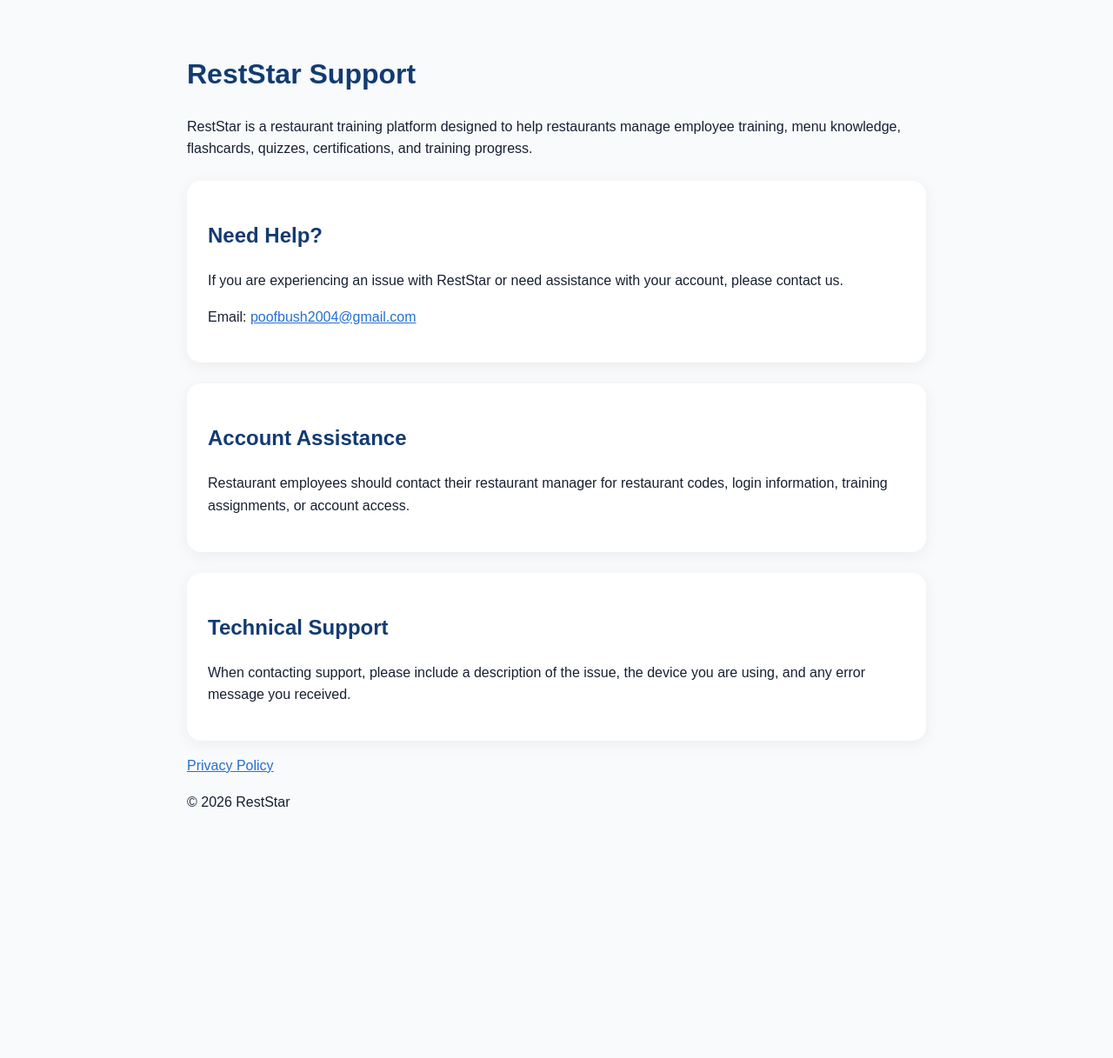
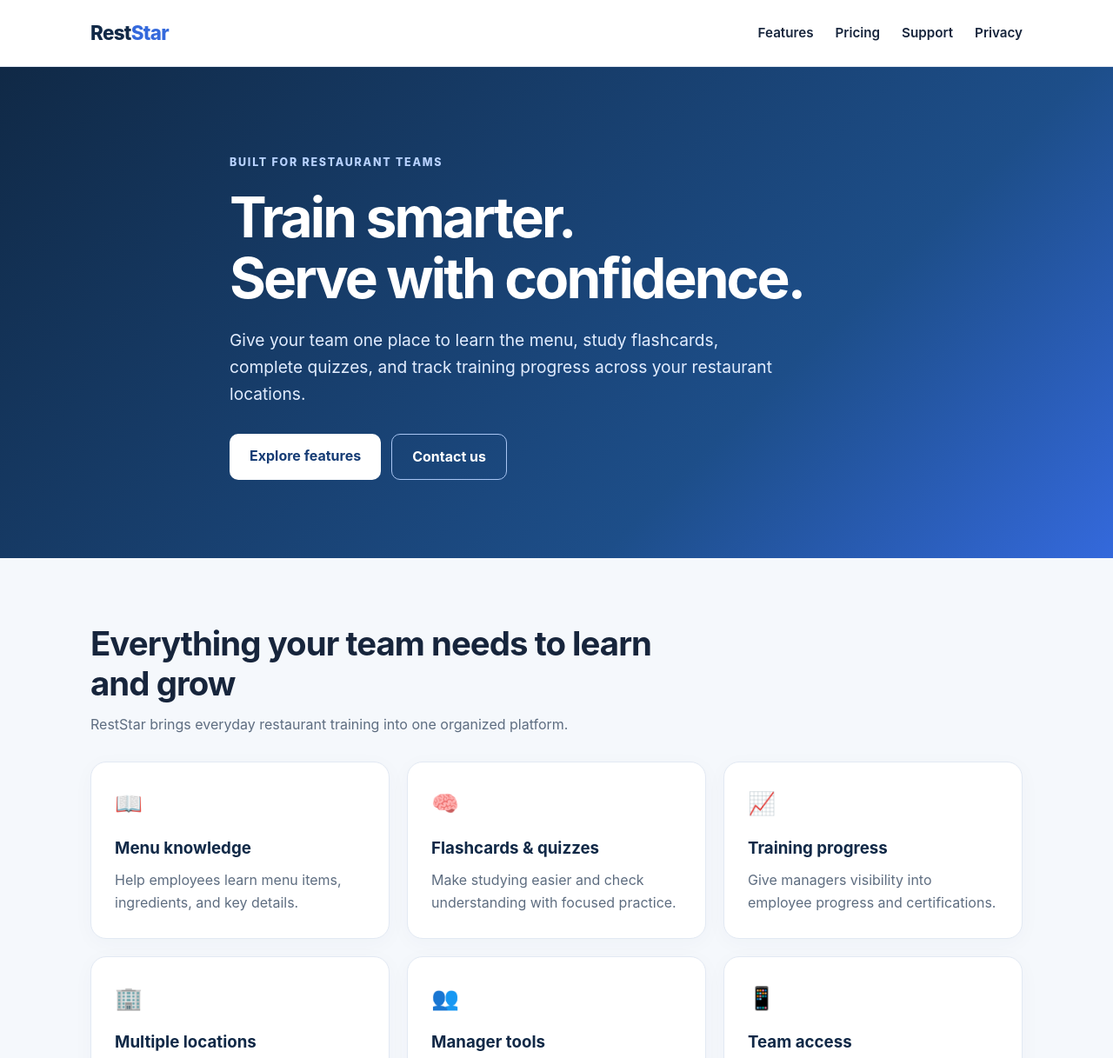
Before and after one commit to BabyTurkey/RestStar-Support, a plain HTML site: page index.html in a window 1280 px wide. Shown: the top 1217 px of the page at 87% size. Before the commit the page ends 995 px from the top, so only its background shows below. Drawn offline with Linux system fonts and the light colour scheme.

Commit message:
Add files via upload

```diff
--- a/index.html
+++ b/index.html
@@ -2,81 +2,37 @@
 <html lang="en">
 <head>
   <meta charset="UTF-8">
-  <meta name="viewport" content="width=device-width, initial-scale=1.0">
-  <title>RestStar Support</title>
+  <meta name="viewport" content="width=device-width, initial-scale=1">
+  <meta name="description" content="RestStar helps restaurants train employees with menu study, flashcards, quizzes, certifications, and progress tracking.">
+  <title>RestStar | Restaurant Training Made Simple</title>
   <style>
-    body {
-      font-family: Arial, sans-serif;
-      max-width: 850px;
-      margin: 60px auto;
-      padding: 0 24px;
-      line-height: 1.6;
-      color: #172033;
-      background: #f8fafc;
-    }
-
-    h1, h2 {
-      color: #123b72;
-    }
-
-    .card {
-      background: white;
-      border-radius: 16px;
-      padding: 24px;
-      margin-top: 24px;
-      box-shadow: 0 4px 18px rgba(0,0,0,0.06);
-    }
-
-    a {
-      color: #246fd3;
-    }
+    :root{--navy:#112947;--blue:#3469dc;--ink:#17253c;--muted:#5e6d80;--bg:#f5f8fc;--line:#e2e9f3}
+    *{box-sizing:border-box}html{scroll-behavior:smooth}body{margin:0;background:var(--bg);color:var(--ink);font-family:Inter,system-ui,-apple-system,Segoe UI,Arial,sans-serif;line-height:1.6}a{color:var(--blue)}.container{max-width:1120px;margin:auto;padding:0 24px}
+    header{background:#fff;border-bottom:1px solid var(--line);position:sticky;top:0;z-index:2}.nav{display:flex;align-items:center;justify-content:space-between;gap:20px;min-height:76px}.logo{font-size:1.4rem;font-weight:850;color:var(--navy);text-decoration:none;letter-spacing:-.7px}.logo span{color:var(--blue)}nav{display:flex;gap:25px;flex-wrap:wrap}nav a{text-decoration:none;color:var(--ink);font-weight:600;font-size:.95rem}nav a:hover{color:var(--blue)}
+    .hero{padding:100px 0 90px;background:linear-gradient(135deg,#102946 0%,#1d4e89 68%,#3469dc 100%);color:white}.hero-inner{max-width:800px}.eyebrow{text-transform:uppercase;letter-spacing:.14em;font-size:.78rem;font-weight:800;color:#b8d2ff}.hero h1{font-size:clamp(2.5rem,5vw,4.5rem);line-height:1.09;letter-spacing:-.045em;margin:18px 0 22px}.hero p{font-size:1.2rem;max-width:650px;color:#e2edff}.actions{display:flex;gap:12px;flex-wrap:wrap;margin-top:30px}.btn{display:inline-block;padding:13px 23px;border-radius:10px;text-decoration:none;font-weight:750}.btn-primary{background:#fff;color:#163c75}.btn-secondary{border:1px solid #a8c5f3;color:white}.btn-dark{background:var(--blue);color:white}
+    section{padding:76px 0}.section-heading{max-width:700px;margin-bottom:30px}.section-heading h2{font-size:clamp(1.8rem,3vw,2.5rem);line-height:1.18;letter-spacing:-.025em;margin:0 0 12px}.section-heading p{color:var(--muted);margin:0}.grid{display:grid;grid-template-columns:repeat(3,minmax(0,1fr));gap:20px}.card{background:white;border:1px solid var(--line);border-radius:18px;padding:27px;box-shadow:0 5px 24px #19345a08}.card h3{margin:0 0 9px;color:var(--navy)}.card p{color:var(--muted);margin:0}.symbol{font-size:1.6rem;margin-bottom:16px}.pricing{background:#fff}.price-card{max-width:760px;background:var(--bg);border:1px solid var(--line);border-radius:20px;padding:36px}.price-line{display:flex;align-items:baseline;gap:12px;flex-wrap:wrap}.price{font-size:2.7rem;font-weight:850;color:var(--navy);letter-spacing:-.05em}.note{color:var(--muted)}.price-card ul{padding-left:22px}.price-card li{margin:8px 0}.support-grid{display:grid;grid-template-columns:repeat(2,minmax(0,1fr));gap:20px}.support-grid .card:last-child{grid-column:1/-1}footer{background:#102946;color:#d9e5f4;padding:28px 0}footer .container{display:flex;justify-content:space-between;gap:16px;flex-wrap:wrap}footer a{color:#d9e5f4}
+    @media(max-width:760px){.nav{align-items:flex-start;flex-direction:column;padding-top:18px;padding-bottom:18px}nav{gap:16px}.hero{padding:70px 0}.grid,.support-grid{grid-template-columns:1fr}.support-grid .card:last-child{grid-column:auto}section{padding:55px 0}.price-card{padding:24px}}
   </style>
 </head>
 <body>
-  <h1>RestStar Support</h1>
-
-  <p>
-    RestStar is a restaurant training platform designed to help restaurants
-    manage employee training, menu knowledge, flashcards, quizzes,
-    certifications, and training progress.
-  </p>
-
-  <div class="card">
-    <h2>Need Help?</h2>
-
-    <p>
-      If you are experiencing an issue with RestStar or need assistance
-      with your account, please contact us.
-    </p>
-
-    <p>
-      Email:
-      <a href="mailto:poofbush2004@gmail.com">poofbush2004@gmail.com</a>
-    </p>
-  </div>
-
-  <div class="card">
-    <h2>Account Assistance</h2>
-
-    <p>
-      Restaurant employees should contact their restaurant manager for
-      restaurant codes, login information, training assignments, or account access.
-    </p>
-  </div>
-
-  <div class="card">
-    <h2>Technical Support</h2>
-
-    <p>
-      When contacting support, please include a description of the issue,
-      the device you are using, and any error message you received.
-    </p>
-  </div>
-
-  <p>
-    <a href="privacy.html">Privacy Policy</a>
-  </p>
-
-  <p>© 2026 RestStar</p>
+  <header><div class="container nav"><a class="logo" href="#top">Rest<span>Star</span></a><nav aria-label="Main navigation"><a href="#features">Features</a><a href="#pricing">Pricing</a><a href="#support">Support</a><a href="privacy.html">Privacy</a></nav></div></header>
+  <main id="top">
+    <div class="hero"><div class="container hero-inner"><div class="eyebrow">Built for restaurant teams</div><h1>Train smarter.<br>Serve with confidence.</h1><p>Give your team one place to learn the menu, study flashcards, complete quizzes, and track training progress across your restaurant locations.</p><div class="actions"><a class="btn btn-primary" href="#features">Explore features</a><a class="btn btn-secondary" href="#support">Contact us</a></div></div></div>
+    <section id="features"><div class="container"><div class="section-heading"><h2>Everything your team needs to learn and grow</h2><p>RestStar brings everyday restaurant training into one organized platform.</p></div><div class="grid">
+      <article class="card"><div class="symbol" aria-hidden="true">📖</div><h3>Menu knowledge</h3><p>Help employees learn menu items, ingredients, and key details.</p></article>
+      <article class="card"><div class="symbol" aria-hidden="true">🧠</div><h3>Flashcards & quizzes</h3><p>Make studying easier and check understanding with focused practice.</p></article>
+      <article class="card"><div class="symbol" aria-hidden="true">📈</div><h3>Training progress</h3><p>Give managers visibility into employee progress and certifications.</p></article>
+      <article class="card"><div class="symbol" aria-hidden="true">🏢</div><h3>Multiple locations</h3><p>Manage restaurant locations under a single organization.</p></article>
+      <article class="card"><div class="symbol" aria-hidden="true">👥</div><h3>Manager tools</h3><p>Organize employee access and keep training on track.</p></article>
+      <article class="card"><div class="symbol" aria-hidden="true">📱</div><h3>Team access</h3><p>Let authorized managers and employees use their restaurant's training tools.</p></article>
+    </div></div></section>
+    <section id="pricing" class="pricing"><div class="container"><div class="section-heading"><h2>Simple pricing per restaurant location</h2><p>Each restaurant location has its own activation and subscription.</p></div><div class="price-card"><div class="price-line"><span class="price">$150</span><span class="note">per month, per location</span></div><p><strong>$300 one-time activation fee</strong> for each new location.</p><ul><li>Menu study, flashcards, and quizzes</li><li>Employee training progress and certifications</li><li>Organization and location management</li></ul><p class="note">Business registration and online billing are being prepared. Contact support for current onboarding information.</p><a class="btn btn-dark" href="mailto:poofbush2004@gmail.com?subject=RestStar%20Business%20Inquiry">Contact RestStar</a></div></div></section>
+    <section id="support"><div class="container"><div class="section-heading"><h2>Support & account assistance</h2><p>Need help with RestStar? We're here to assist.</p></div><div class="support-grid">
+      <article class="card"><h3>Need help?</h3><p>If you're experiencing an issue or need assistance with your account, email <a href="mailto:poofbush2004@gmail.com">poofbush2004@gmail.com</a>.</p></article>
+      <article class="card"><h3>Account assistance</h3><p>Restaurant employees should contact their restaurant manager for restaurant codes, login information, training assignments, or account access.</p></article>
+      <article class="card"><h3>Technical support</h3><p>When contacting support, please include a description of the issue, the device you are using, and any error message you received.</p></article>
+    </div></div></section>
+  </main>
+  <footer><div class="container"><span>© 2026 RestStar</span><span><a href="privacy.html">Privacy Policy</a> · <a href="mailto:poofbush2004@gmail.com">Contact Support</a></span></div></footer>
 </body>
 </html>
```
